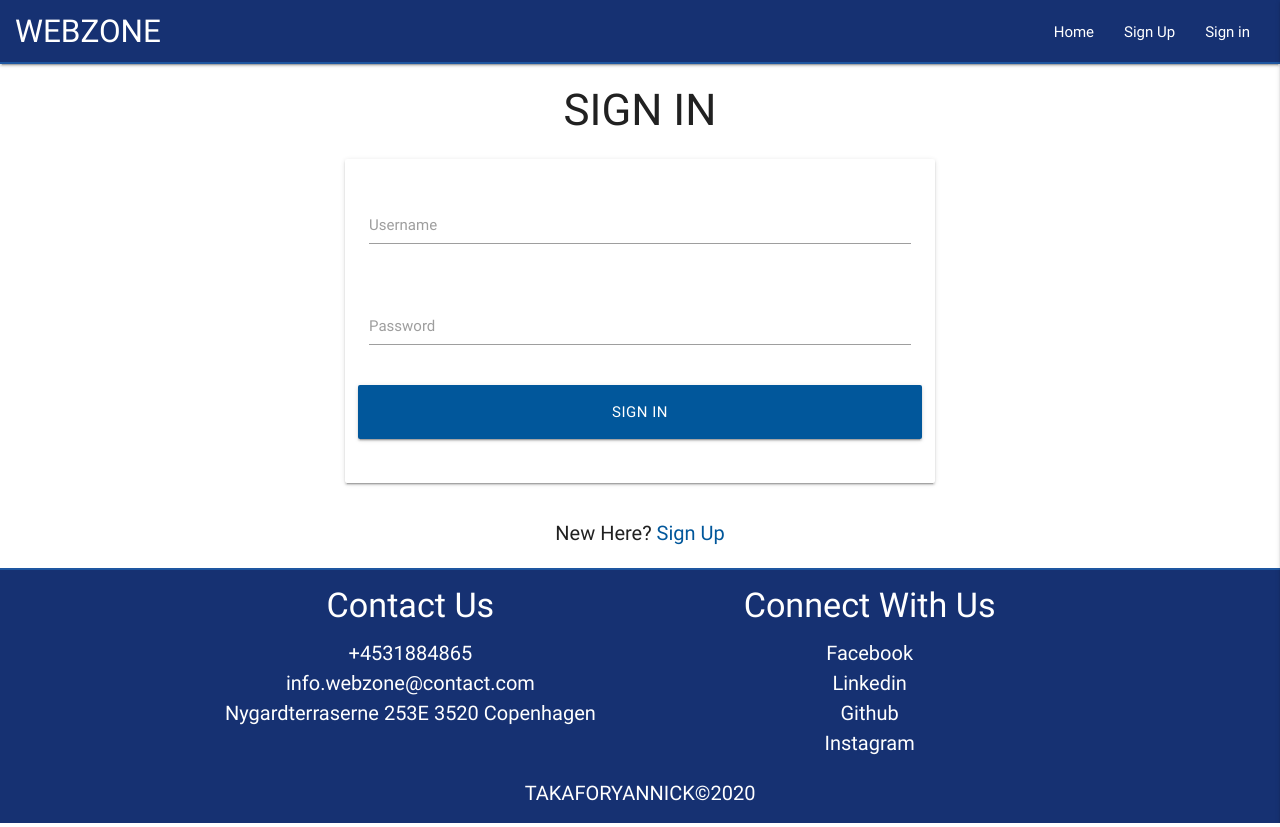
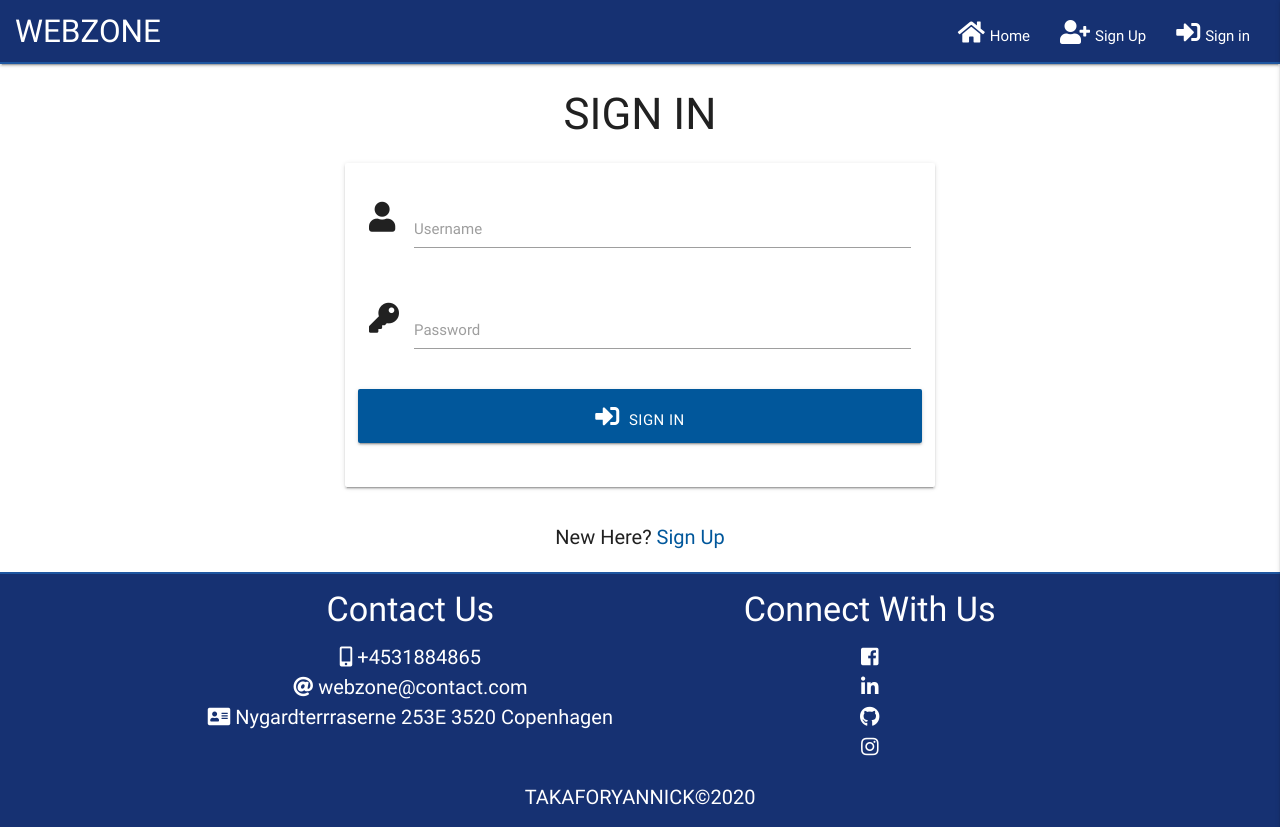
Before and after one commit to Code-Institute-Submissions/webzone-milestone-project-three, a Flask app: page /sign_in in a window 1280 px wide. Run offline with Flask 2, Linux system fonts and the light colour scheme; some libraries are stand-ins or nearby versions.

Commit message:
Add icons copied from Font Awesome

```diff
--- a/static/css/style.css
+++ b/static/css/style.css
@@ -40,8 +40,9 @@ main {
 }
 
 img{
-    width: 100%;
-    height: 100%;
+    width: 100% ;
+    height: 15rem;
+    overflow: hidden;
 }
 
 .post_image img{
@@ -60,6 +61,10 @@ img{
     border: 1px solid black;
 }
 
+/* For all Font Awesome Icons */
+.fas {
+    margin-right: 5px;
+}
 
 /* Footer */
 
--- a/templates/base.html
+++ b/templates/base.html
@@ -6,7 +6,10 @@
 	<meta name="viewport" content="width=device-width, initial-scale=1.0">
 	<title>Document</title>
 	<!-- Link For Materialize Icons -->
-	<link href="https://fonts.googleapis.com/icon?family=Material+Icons" rel="stylesheet">
+	<!-- <link href="https://fonts.googleapis.com/icon?family=Material+Icons" rel="stylesheet"> -->
+	<!-- Link for Font Awesome -->
+	<link rel="stylesheet" href="https://use.fontawesome.com/releases/v5.1.1/css/all.css"
+		integrity="sha384-O8whS3fhG2OnA5Kas0Y9l3cfpmYjapjI0E4theH4iuMD+pLhbf6JI0jIMfYcK3yZ" crossorigin="anonymous">
 	<!-- Link for Materialize -->
 	<link rel="stylesheet" href="https://cdnjs.cloudflare.com/ajax/libs/materialize/0.100.2/css/materialize.min.css">
 	<!-- Link for Google Fonts -->
@@ -25,27 +28,31 @@
 			<div class="nav-wrapper">
 				<a href="{{ url_for('home') }}" class="brand-logo">WEBZONE</a>
 				<a href="#" data-activates="mobile-demo"
-					class="button-collapse sidenav-trigger right"><i class="material-icons menu-icon">menu</i></a>
+					class="button-collapse sidenav-trigger right"><i class="fas fa-bars"></i></a>
 				<ul class="right hide-on-med-and-down">
-					<li><a href="{{ url_for('home') }}">Home</a></li>
+					<li><a href="{{ url_for('home') }}"><i class="fas fa-home"></i>Home</a></li>
 					{% if session.user %}
-					<li><a href="{{ url_for('profile', username=session['user']) }}">Profile</a></li>
-					<li><a href="{{ url_for('create_post') }}">Create Post</a></li>
-					<li><a href="{{ url_for('sign_out') }}">Sign Out</a></li>
+					<li><a
+							href="{{ url_for('profile', username=session['user']) }}"><i class="fas fa-user"></i>Profile</a>
+					</li>
+					<li><a href="{{ url_for('create_post') }}"><i class="fas fa-plus-square"></i>Create Post</a></li>
+					<li><a href="{{ url_for('sign_out') }}"><i class="fas fa-sign-out-alt"></i>Sign Out</a></li>
 					{% else %}
-					<li><a href="{{ url_for('sign_up') }}">Sign Up</a></li>
-					<li><a href="{{ url_for('sign_in') }}">Sign in</a></li>
+					<li><a href="{{ url_for('sign_up') }}"><i class="fas fa-user-plus"></i>Sign Up</a></li>
+					<li><a href="{{ url_for('sign_in') }}"><i class="fas fa-sign-in-alt"></i>Sign in</a></li>
 					{% endif %}
 				</ul>
 				<ul class="side-nav" id="mobile-demo">
-					<li><a href="{{ url_for('home') }}">Home</a></li>
+					<li><a href="{{ url_for('home') }}"><i class="fas fa-home"></i>Home</a></li>
 					{% if session.user %}
-					<li><a href="{{ url_for('profile', username=session['user']) }}">Profile</a></li>
-					<li><a href="{{ url_for('create_post') }}">Create Post</a></li>
-					<li><a href="{{ url_for('sign_out') }}">Sign Out</a></li>
+					<li><a
+							href="{{ url_for('profile', username=session['user']) }}"><i class="fas fa-user"></i>Profile</a>
+					</li>
+					<li><a href="{{ url_for('create_post') }}"><i class="fas fa-plus-square"></i>Create Post</a></li>
+					<li><a href="{{ url_for('sign_out') }}"><i class="fas fa-sign-out-alt"></i>Sign Out</a></li>
 					{% else %}
-					<li><a href="{{ url_for('sign_up') }}">Sign Up</a></li>
-					<li><a href="{{ url_for('sign_in') }}">Sign in</a></li>
+					<li><a href="{{ url_for('sign_up') }}"><i class="fas fa-user-plus"></i>Sign Up</a></li>
+					<li><a href="{{ url_for('sign_in') }}"><i class="fas fa-sign-in-alt"></i>Sign in</a></li>
 					{% endif %}
 				</ul>
 			</div>
@@ -79,18 +86,21 @@
 			<div class="row">
 				<div class="col s12 m6 l6">
 					<h4>Contact Us</h4>
-					<p class="contact-info">+4531884865</p>
-					<p class="contact-info">info.webzone@contact.com</p>
-					<p class="contact-info">Nygardterraserne 253E 3520 Copenhagen</p>
+					<p class="contact-info"><i class="fas fa-mobile-alt contact-info-icons"></i>+4531884865</p>
+					<p class="contact-info"><i class="fas fa-at contact-info-icons"></i>webzone@contact.com</p>
+					<p class="contact-info"><i class="fas fa-address-card"></i>Nygardterrraserne 253E 3520 Copenhagen</p>
 				</div>
 				<div class="col s12 m6 l6">
 					<h4>Connect With Us</h4>
 					<ul>
-						<li><a href="https://www.facebook.com/cypriot.man" target="_blank">Facebook</a></li>
+						<li><a href="https://www.facebook.com/cypriot.man"
+								target="_blank"><i class="fab fa-facebook-square"></i></a></li>
 						<li><a href="https://www.linkedin.com/in/takafor-anutatu-7783b819b/"
-								target="_blank">Linkedin</a></li>
-						<li><a href="https://github.com/Takaforyannick30" target="_blank">Github</a></li>
-						<li><a href="https://www.instagram.com/yannickvasilia/" target="_blank">Instagram</a></li>
+								target="_blank"><i class="fab fa-linkedin-in"></i></a></li>
+						<li><a href="https://github.com/Takaforyannick30"
+								target="_blank"><i class="fab fa-github"></i></a></li>
+						<li><a href="https://www.instagram.com/yannickvasilia/"
+								target="_blank"><i class="fab fa-instagram"></i></a></li>
 					</ul>
 				</div>
 			</div>
--- a/templates/edit_post.html
+++ b/templates/edit_post.html
@@ -41,9 +41,9 @@
 		<div class="row">
 			<div class="col s12 center-align">
 				<button type="submit" class="btn light-blue">
-                        Update Post
+                      <i class="fas fa-pen"></i>  Update Post
                 </button>
-				<a href="{{ url_for('home') }}" class="red btn text-shadow">Cancel</a>
+				<a href="{{ url_for('home') }}" class="red btn text-shadow"><i class="far fa-window-close"></i>Cancel</a>
 			</div>
 		</div>
 	</form>
--- a/templates/sign_in.html
+++ b/templates/sign_in.html
@@ -10,6 +10,7 @@
 			<!-- username field -->
 			<div class="row">
 				<div class="input-field col s12">
+                    <i class="fas fa-user prefix"></i>
 					<input id="username" name="username" type="text" minlength="5"
                             maxlength="15" pattern="^[a-zA-Z0-9]{5,15}$" class="validate" required>
 					<label for="username">Username</label>
@@ -18,6 +19,7 @@
 			<!-- password field-->
 			<div class="row">
 				<div class="input-field col s12">
+                    <i class="fas fa-key prefix"></i>
 					<input id="password" name="password" type="password" minlength="5"
                             maxlength="15" pattern="^[a-zA-Z0-9]{5,15}$" class="validate">
 					<label for="password">Password</label>
@@ -26,8 +28,8 @@
 			<!-- Sign In button -->
 			<div class="row">
 				<button type="submit" class="col s12 btn-large light-blue darken-4 text-shadow">
-                        Sign In
-                    </button>
+                       <i class="fas fa-sign-in-alt"></i> Sign In
+                </button>
 			</div>
 		</div>
 	</form>
--- a/templates/sign_up.html
+++ b/templates/sign_up.html
@@ -10,6 +10,7 @@
 			<!-- username field -->
 			<div class="row">
 				<div class="input-field col s12">
+                    <i class="fas fa-user prefix"></i>
 					<input id="username" name="username" type="text" minlength="5"
                             maxlength="15" pattern="^[a-zA-Z0-9]{5,15}$" class="validate" required>
 					<label for="username">Username</label>
@@ -18,6 +19,7 @@
 			<!-- password field-->
 			<div class="row">
 				<div class="input-field col s12">
+                    <i class="fas fa-key prefix"></i>
 					<input id="password" name="password" type="password" minlength="5"
                             maxlength="15" pattern="^[a-zA-Z0-9]{5,15}$" class="validate">
 					<label for="password">Password</label>
@@ -26,7 +28,7 @@
 			<!-- register button -->
 			<div class="row">
 				<button type="submit" class="col s12 btn-large light-blue darken-4 text-shadow">
-                        Sign Up
+                       <i class="fas fa-user-plus"></i> Sign Up
                     </button>
 			</div>
 		</div>
```
Also changed, not shown: templates/home.html (+6 -6 lines), templates/view_post.html (+5 -5 lines).
